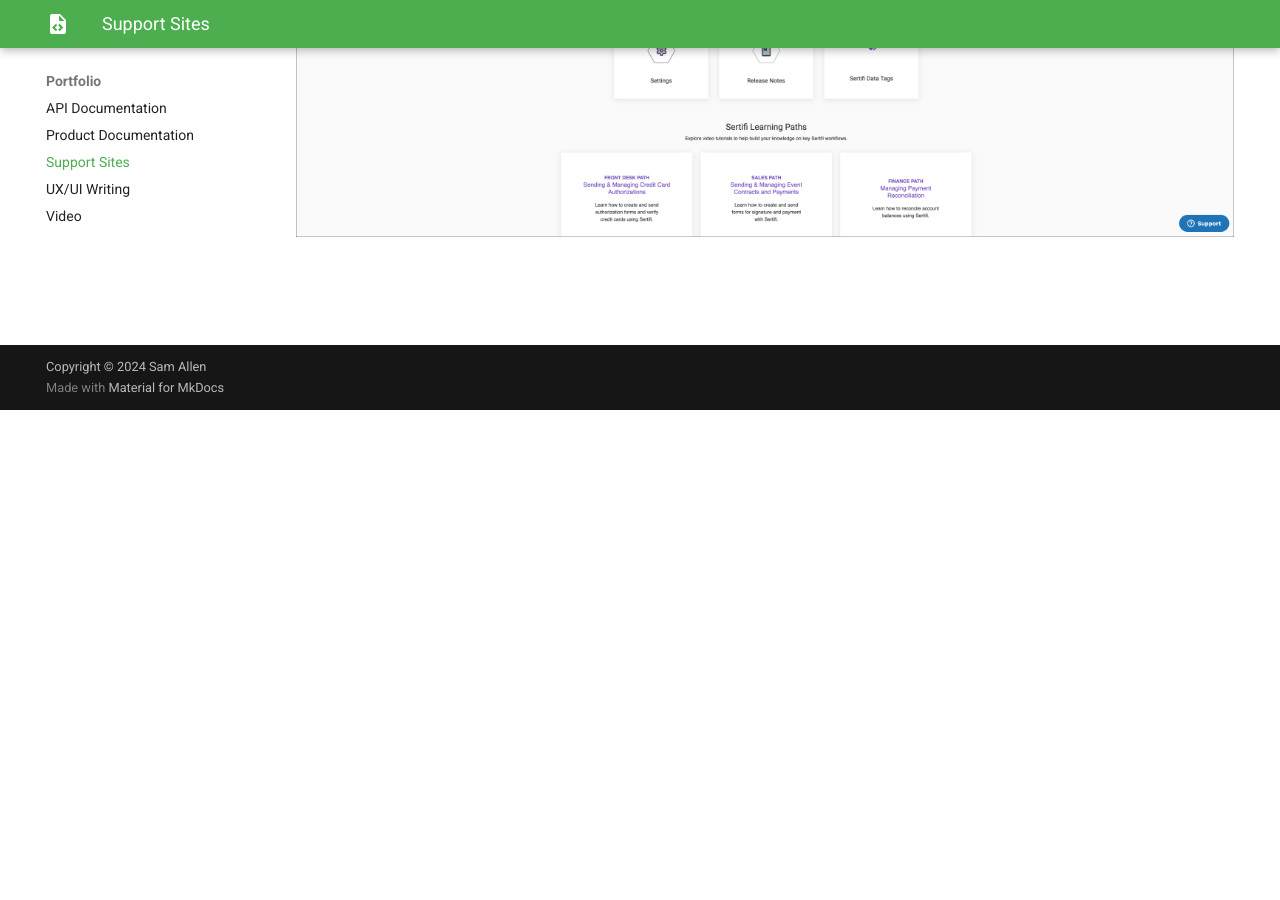
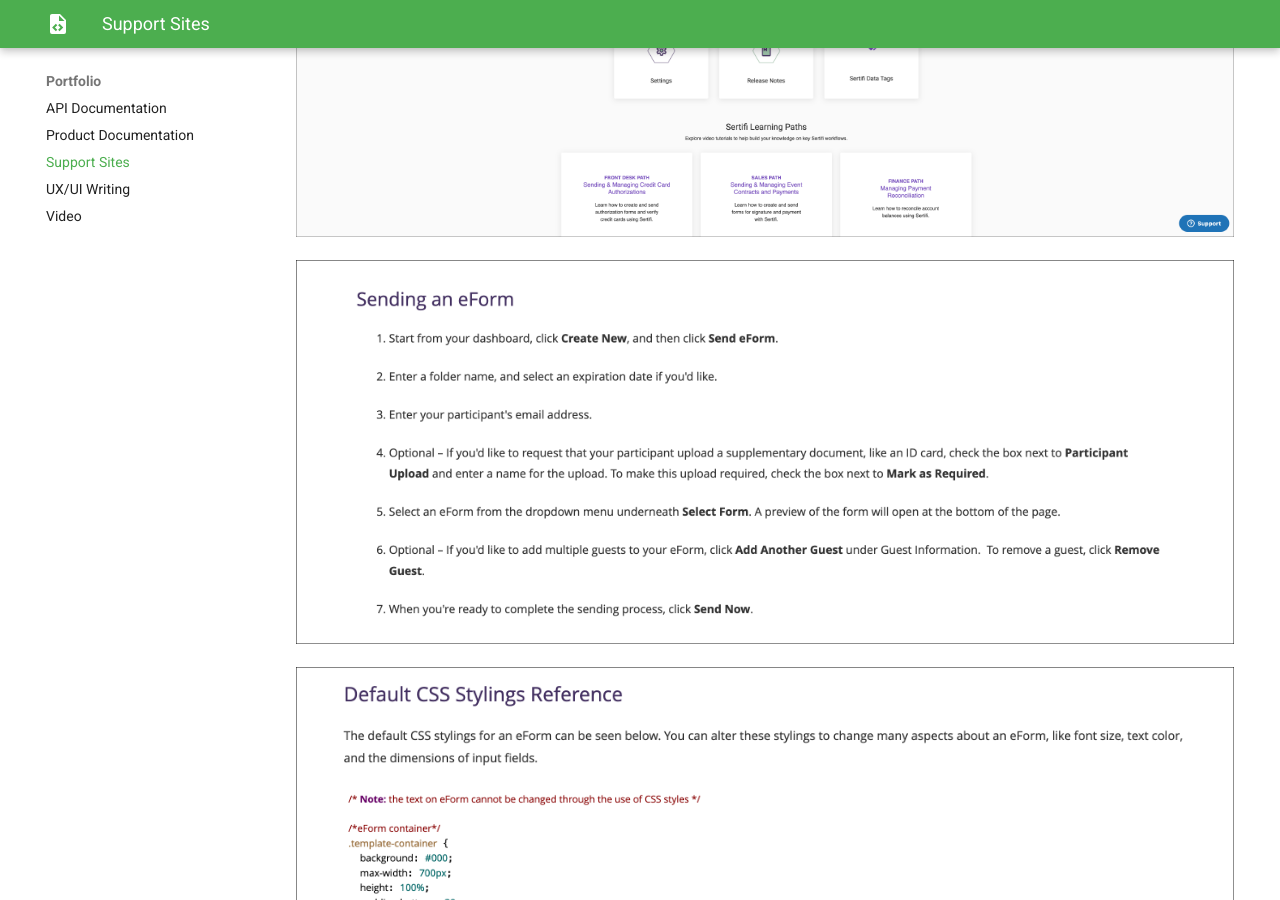
Before and after one commit to samwherever/samallen.pro, an MkDocs documentation site: the page built from docs/portfolio/support_sites.md, in a window 1280 px wide and 900 px high, scrolled down 490 px. Built offline with MkDocs 1.6.1 and Material for MkDocs 9.7.7, drawn with Linux system fonts in a browser that asks for light colours; before the commit the page ends 900 px from its top, so only the background shows below that.

Commit message:
new support site examples

```diff
--- a/docs/portfolio/support_sites.md
+++ b/docs/portfolio/support_sites.md
@@ -3,3 +3,7 @@
 ---
 
 ![The Sertifi support site.](../assets/support_site_hi_res.png)
+
+![Instructions for sending an eForm](../assets/sending-eform.png)
+
+![Instructions for altering an eForm's CSS](../assets/eform-css.png)
```
Also changed, not shown: docs/assets/eform-css.png (added), docs/assets/sending-eform.png (added), site/assets/eform-css.png (added), site/assets/sending-eform.png (added), site/portfolio/support_sites/index.html, 1 other file.
